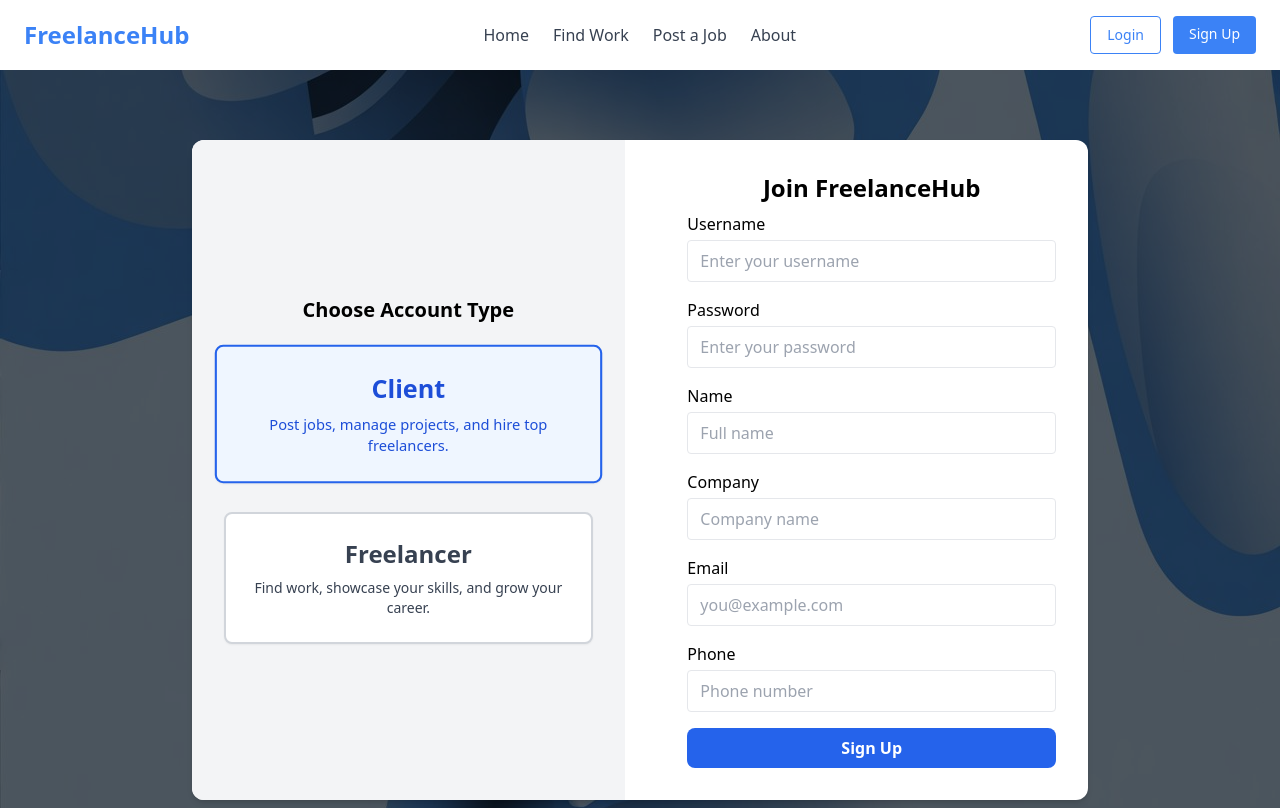
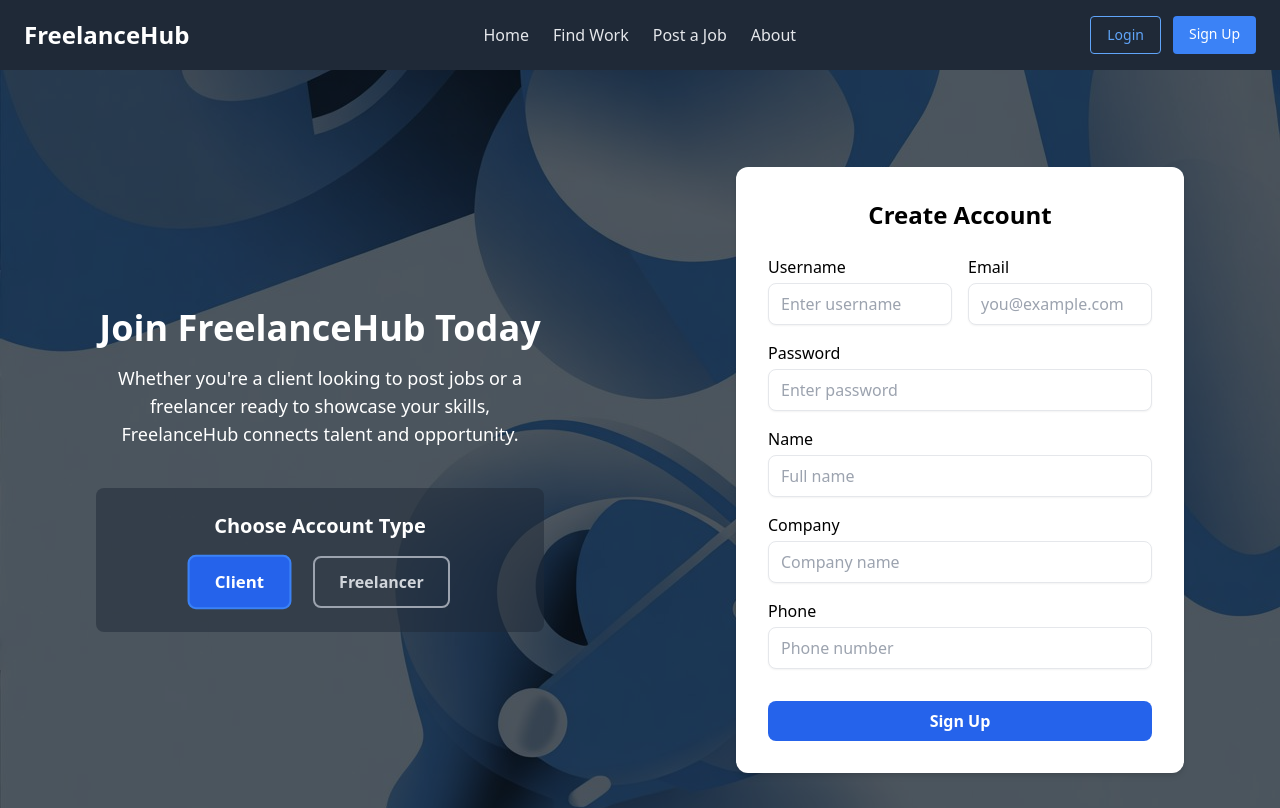
Before and after one commit to Yuvi-97/Freelance-Marketplace, a React (Create React App) app in the folder webfrontend/: page /signup in a window 1280 px wide. Shown: the top 808 px of the page. Built offline with nearby package versions, Linux system fonts and the light colour scheme.

Commit message:
Changed ui Sign in & Singup

```diff
--- a/webfrontend/src/pages/Header.jsx
+++ b/webfrontend/src/pages/Header.jsx
@@ -3,26 +3,26 @@ import { Link } from "react-router-dom";
 
 function Header() {
   return (
-    <header className="bg-white shadow-md">
+    <header className="bg-gray-800 shadow-lg">
       <div className="max-w-7xl mx-auto px-6 py-4 flex justify-between items-center">
 
         {/* Logo */}
-        <Link to="/" className="text-2xl font-bold text-blue-500">
+        <Link to="/" className="text-2xl font-bold text-white">
           FreelanceHub
         </Link>
 
         {/* Navigation */}
         <nav className="flex items-center gap-6">
-          <Link to="/" className="text-gray-700 hover:text-blue-500 transition">
+          <Link to="/" className="text-gray-200 hover:text-blue-300 transition">
             Home
           </Link>
-          <Link to="/find-work" className="text-gray-700 hover:text-blue-500 transition">
+          <Link to="/find-work" className="text-gray-200 hover:text-blue-300 transition">
             Find Work
           </Link>
-          <Link to="/post-job" className="text-gray-700 hover:text-blue-500 transition">
+          <Link to="/post-job" className="text-gray-200 hover:text-blue-300 transition">
             Post a Job
           </Link>
-          <Link to="/about" className="text-gray-700 hover:text-blue-500 transition">
+          <Link to="/about" className="text-gray-200 hover:text-blue-300 transition">
             About
           </Link>
         </nav>
@@ -31,7 +31,7 @@ function Header() {
         <div className="flex gap-3">
           <Link
             to="/login"
-            className="px-4 py-2 text-sm font-medium border border-blue-500 text-blue-500 rounded hover:bg-blue-50 transition"
+            className="px-4 py-2 text-sm font-medium border border-blue-400 text-blue-400 rounded hover:bg-blue-800 transition"
           >
             Login
           </Link>
--- a/webfrontend/src/pages/SignUp.jsx
+++ b/webfrontend/src/pages/SignUp.jsx
@@ -7,12 +7,10 @@ function SignUp() {
   const [form, setForm] = useState({
     username: "",
     password: "",
-    // Client fields
     clientName: "",
     company: "",
     email: "",
     phone: "",
-    // Freelancer fields
     name: "",
     skills: "",
     hourlyRate: "",
@@ -23,9 +21,7 @@ function SignUp() {
     setForm({ ...form, [e.target.name]: e.target.value });
   };
 
-  const handleRoleChange = (newRole) => {
-    setRole(newRole);
-  };
+  const handleRoleChange = (newRole) => setRole(newRole);
 
   const handleSubmit = (e) => {
     e.preventDefault();
@@ -50,6 +46,7 @@ function SignUp() {
         skills: form.skills,
         hourlyRate: parseFloat(form.hourlyRate),
         bio: form.bio,
+        phone: form.phone,
       };
     }
     alert(JSON.stringify(payload, null, 2));
@@ -57,74 +54,90 @@ function SignUp() {
 
   return (
     <div
-      className="min-h-screen flex items-center justify-center relative"
+      className="min-h-screen flex relative"
       style={{
         backgroundImage: `url(${bgImage})`,
         backgroundSize: "cover",
         backgroundPosition: "center",
       }}
     >
+      {/* Dark overlay */}
       <div className="absolute inset-0 bg-black opacity-60"></div>
-      <div className="relative z-10 bg-white rounded-xl shadow-md flex w-full max-w-4xl overflow-hidden mt-8 mb-8">
-        {/* Left: Role selection with text cards */}
-        <div className="w-1/2 flex flex-col items-center justify-center bg-gray-100 p-8">
-          <h3 className="text-xl font-bold mb-6 text-center">
+
+      {/* Left Side: Welcome Text */}
+      <div className="w-1/2 flex flex-col justify-center items-center text-white relative z-10 p-12">
+        <h1 className="text-4xl font-bold mb-4">Join FreelanceHub Today</h1>
+        <p className="text-lg text-center max-w-md">
+          Whether you're a client looking to post jobs or a freelancer ready to
+          showcase your skills, FreelanceHub connects talent and opportunity.
+        </p>
+
+        <div className="mt-10 w-full max-w-md bg-gray-800 bg-opacity-50 rounded-lg p-6">
+          <h3 className="text-xl font-semibold mb-4 text-center">
             Choose Account Type
           </h3>
-          <div className="flex flex-col space-y-8 w-full">
-            <div
-              className={`cursor-pointer flex flex-col items-center justify-center p-6 rounded-lg border-2 transition shadow-sm w-full
+          <div className="flex justify-center gap-6">
+            {["CLIENT", "FREELANCER"].map((type) => (
+              <button
+                key={type}
+                onClick={() => handleRoleChange(type)}
+                className={`cursor-pointer px-6 py-3 rounded-lg border-2 font-semibold transition
                   ${
-                  role === "CLIENT"
-                    ? "border-blue-600 bg-blue-50 text-blue-700 scale-105"
-                    : "border-gray-300 bg-white text-gray-700 hover:bg-blue-100"
+                    role === type
+                      ? "border-blue-500 bg-blue-600 text-white scale-105"
+                      : "border-gray-400 text-gray-300 hover:border-blue-400 hover:text-white"
                   }
                 `}
-              onClick={() => handleRoleChange("CLIENT")}
               >
-              <span className="font-bold text-2xl mb-2">Client</span>
-              <span className="text-sm text-center">
-                Post jobs, manage projects, and hire top freelancers.
-              </span>
-            </div>
-            <div
-              className={`cursor-pointer flex flex-col items-center justify-center p-6 rounded-lg border-2 transition shadow-sm w-full
-                ${
-                  role === "FREELANCER"
-                    ? "border-blue-600 bg-blue-50 text-blue-700 scale-105"
-                    : "border-gray-300 bg-white text-gray-700 hover:bg-blue-100"
-                }
-              `}
-              onClick={() => handleRoleChange("FREELANCER")}
-            >
-              <span className="font-bold text-2xl mb-2">Freelancer</span>
-              <span className="text-sm text-center">
-                Find work, showcase your skills, and grow your career.
-              </span>
+                {type === "CLIENT" ? "Client" : "Freelancer"}
+              </button>
+            ))}
           </div>
         </div>
       </div>
-        {/* Spacer between columns */}
-        <div className="w-8 bg-transparent" />
-        {/* Right: Form */}
-        <form onSubmit={handleSubmit} className="w-1/2 p-8">
-          <h2 className="text-2xl font-bold mb-2 text-center">
-            Join FreelanceHub
-          </h2>
-          <div className="mb-4">
+
+      {/* Right Side: Form */}
+      <div className="w-1/2 flex items-center justify-center relative z-10 p-8">
+        <form
+          onSubmit={handleSubmit}
+          className="bg-white p-8 rounded-xl shadow-md w-full max-w-md overflow-auto max-h-[90vh]"
+        >
+          <h2 className="text-2xl font-bold mb-6 text-center">Create Account</h2>
+
+          {/* Username + Email */}
+          <div className="grid grid-cols-1 md:grid-cols-2 gap-4 mb-4">
+            <div>
               <label className="block mb-1 font-medium" htmlFor="username">
                 Username
               </label>
               <input
                 id="username"
                 name="username"
-              className="w-full border rounded px-3 py-2"
+                className="w-full border rounded-lg px-3 py-2 shadow-sm focus:ring-2 focus:ring-blue-500"
                 value={form.username}
                 onChange={handleChange}
                 required
-              placeholder="Enter your username"
+                placeholder="Enter username"
               />
             </div>
+            <div>
+              <label className="block mb-1 font-medium" htmlFor="email">
+                Email
+              </label>
+              <input
+                id="email"
+                name="email"
+                type="email"
+                className="w-full border rounded-lg px-3 py-2 shadow-sm focus:ring-2 focus:ring-blue-500"
+                value={form.email}
+                onChange={handleChange}
+                required
+                placeholder="you@example.com"
+              />
+            </div>
+          </div>
+
+          {/* Password */}
           <div className="mb-4">
             <label className="block mb-1 font-medium" htmlFor="password">
               Password
@@ -133,23 +146,28 @@ function SignUp() {
               id="password"
               name="password"
               type="password"
-              className="w-full border rounded px-3 py-2"
+              className="w-full border rounded-lg px-3 py-2 shadow-sm focus:ring-2 focus:ring-blue-500"
               value={form.password}
               onChange={handleChange}
               required
-              placeholder="Enter your password"
+              placeholder="Enter password"
             />
           </div>
+
+          {/* Role-specific fields */}
           {role === "CLIENT" ? (
             <>
               <div className="mb-4">
-                <label className="block mb-1 font-medium" htmlFor="clientName">
+                <label
+                  className="block mb-1 font-medium"
+                  htmlFor="clientName"
+                >
                   Name
                 </label>
                 <input
                   id="clientName"
                   name="clientName"
-                  className="w-full border rounded px-3 py-2"
+                  className="w-full border rounded-lg px-3 py-2 shadow-sm focus:ring-2 focus:ring-blue-500"
                   value={form.clientName}
                   onChange={handleChange}
                   required
@@ -163,26 +181,11 @@ function SignUp() {
                 <input
                   id="company"
                   name="company"
-                  className="w-full border rounded px-3 py-2"
+                  className="w-full border rounded-lg px-3 py-2 shadow-sm focus:ring-2 focus:ring-blue-500"
                   value={form.company}
                   onChange={handleChange}
                   required
                   placeholder="Company name"
-                />
-              </div>
-              <div className="mb-4">
-                <label className="block mb-1 font-medium" htmlFor="email">
-                  Email
-                </label>
-                <input
-                  id="email"
-                  name="email"
-                  type="email"
-                  className="w-full border rounded px-3 py-2"
-                  value={form.email}
-                  onChange={handleChange}
-                  required
-                  placeholder="you@example.com"
                 />
               </div>
               <div className="mb-4">
@@ -192,7 +195,7 @@ function SignUp() {
                 <input
                   id="phone"
                   name="phone"
-                  className="w-full border rounded px-3 py-2"
+                  className="w-full border rounded-lg px-3 py-2 shadow-sm focus:ring-2 focus:ring-blue-500"
                   value={form.phone}
                   onChange={handleChange}
                   required
@@ -202,63 +205,69 @@ function SignUp() {
             </>
           ) : (
             <>
-              <div className="mb-4">
+              <div className="grid grid-cols-1 md:grid-cols-2 gap-4 mb-4">
+                <div>
                   <label className="block mb-1 font-medium" htmlFor="name">
                     Name
                   </label>
                   <input
                     id="name"
                     name="name"
-                  className="w-full border rounded px-3 py-2"
+                    className="w-full border rounded-lg px-3 py-2 shadow-sm focus:ring-2 focus:ring-blue-500"
                     value={form.name}
                     onChange={handleChange}
                     required
                     placeholder="Full name"
                   />
                 </div>
-              <div className="mb-4">
-                <label className="block mb-1 font-medium" htmlFor="email">
-                  Email
-                </label>
-                <input
-                  id="email"
-                  name="email"
-                  type="email"
-                  className="w-full border rounded px-3 py-2"
-                  value={form.email}
-                  onChange={handleChange}
-                  required
-                  placeholder="you@example.com"
-                />
-              </div>
-              <div className="mb-4">
+                <div>
                   <label className="block mb-1 font-medium" htmlFor="skills">
                     Skills
                   </label>
                   <input
                     id="skills"
                     name="skills"
-                  className="w-full border rounded px-3 py-2"
+                    className="w-full border rounded-lg px-3 py-2 shadow-sm focus:ring-2 focus:ring-blue-500"
                     value={form.skills}
                     onChange={handleChange}
                     required
                     placeholder="e.g. Java, Spring Boot"
                   />
                 </div>
-              <div className="mb-4">
-                <label className="block mb-1 font-medium" htmlFor="hourlyRate">
+              </div>
+              <div className="grid grid-cols-1 md:grid-cols-2 gap-4 mb-4">
+                <div>
+                  <label
+                    className="block mb-1 font-medium"
+                    htmlFor="hourlyRate"
+                  >
                     Hourly Rate
                   </label>
                   <input
                     id="hourlyRate"
                     name="hourlyRate"
                     type="number"
-                  className="w-full border rounded px-3 py-2"
+                    className="w-full border rounded-lg px-3 py-2 shadow-sm focus:ring-2 focus:ring-blue-500"
                     value={form.hourlyRate}
                     onChange={handleChange}
                     required
                     placeholder="50"
                   />
+                </div>
+                <div>
+                  <label className="block mb-1 font-medium" htmlFor="phone">
+                    Phone
+                  </label>
+                  <input
+                    id="phone"
+                    name="phone"
+                    className="w-full border rounded-lg px-3 py-2 shadow-sm focus:ring-2 focus:ring-blue-500"
+                    value={form.phone}
+                    onChange={handleChange}
+                    required
+                    placeholder="Phone number"
+                  />
+                </div>
               </div>
               <div className="mb-4">
                 <label className="block mb-1 font-medium" htmlFor="bio">
@@ -267,32 +276,20 @@ function SignUp() {
                 <textarea
                   id="bio"
                   name="bio"
-                  className="w-full border rounded px-3 py-2"
+                  className="w-full border rounded-lg px-3 py-2 shadow-sm focus:ring-2 focus:ring-blue-500"
                   value={form.bio}
                   onChange={handleChange}
                   required
                   placeholder="Short bio"
                 />
               </div>
-              <div className="mb-4">
-                <label className="block mb-1 font-medium" htmlFor="phone">
-                  Phone
-                </label>
-                <input
-                  id="phone"
-                  name="phone"
-                  className="w-full border rounded px-3 py-2"
-                  value={form.phone}
-                  onChange={handleChange}
-                  required
-                  placeholder="Phone number"
-                />
-              </div>
             </>
           )}
+
+          {/* Submit Button */}
           <Button
             type="submit"
-            className="w-full bg-blue-600 text-white hover:bg-blue-700"
+            className="w-full bg-blue-600 text-white hover:bg-blue-700 rounded-lg py-2 mt-4"
           >
             Sign Up
           </Button>
```
Also changed, not shown: webfrontend/src/pages/SignIn.jsx (+41 -5 lines). Lines whose indentation alone changed are shown as unchanged.
